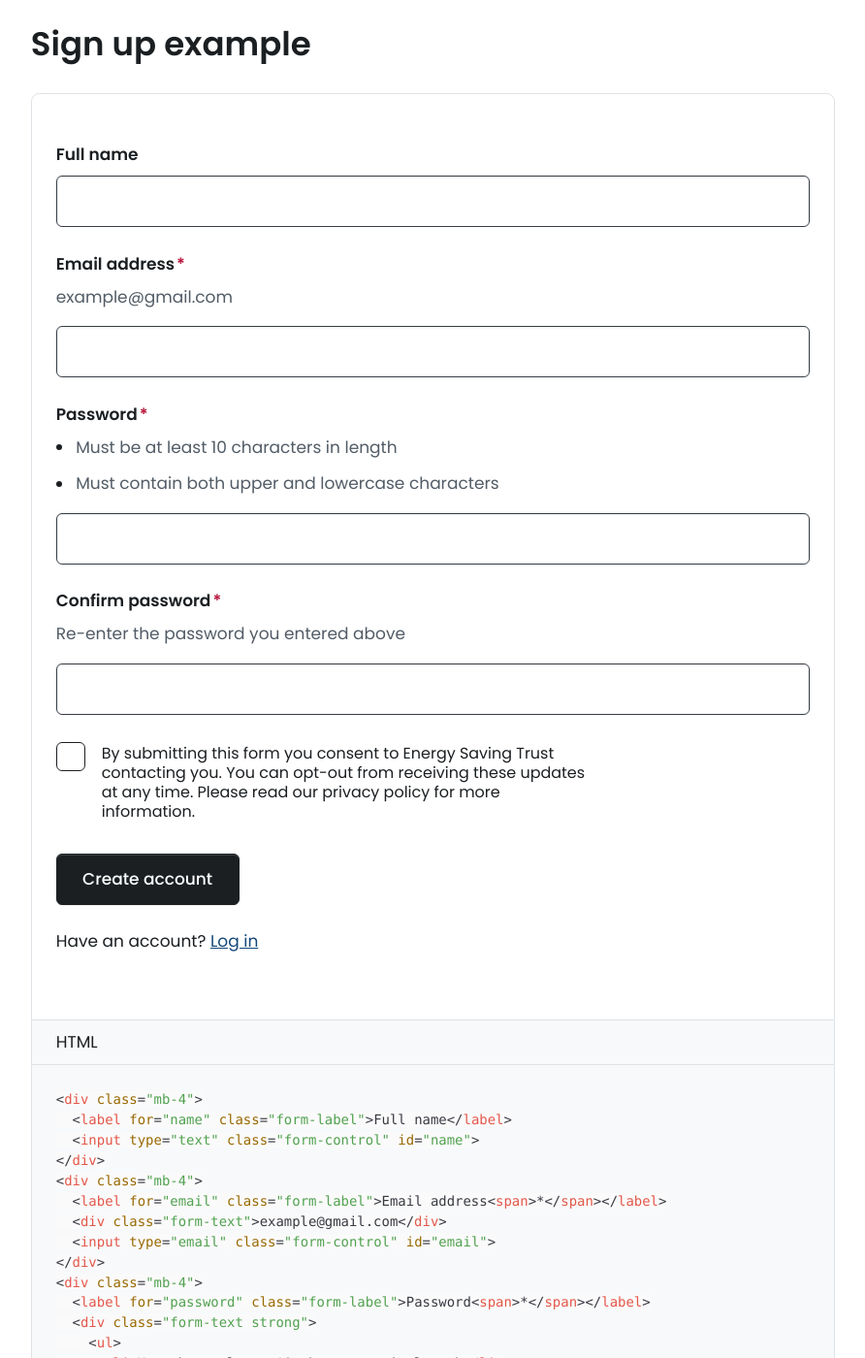
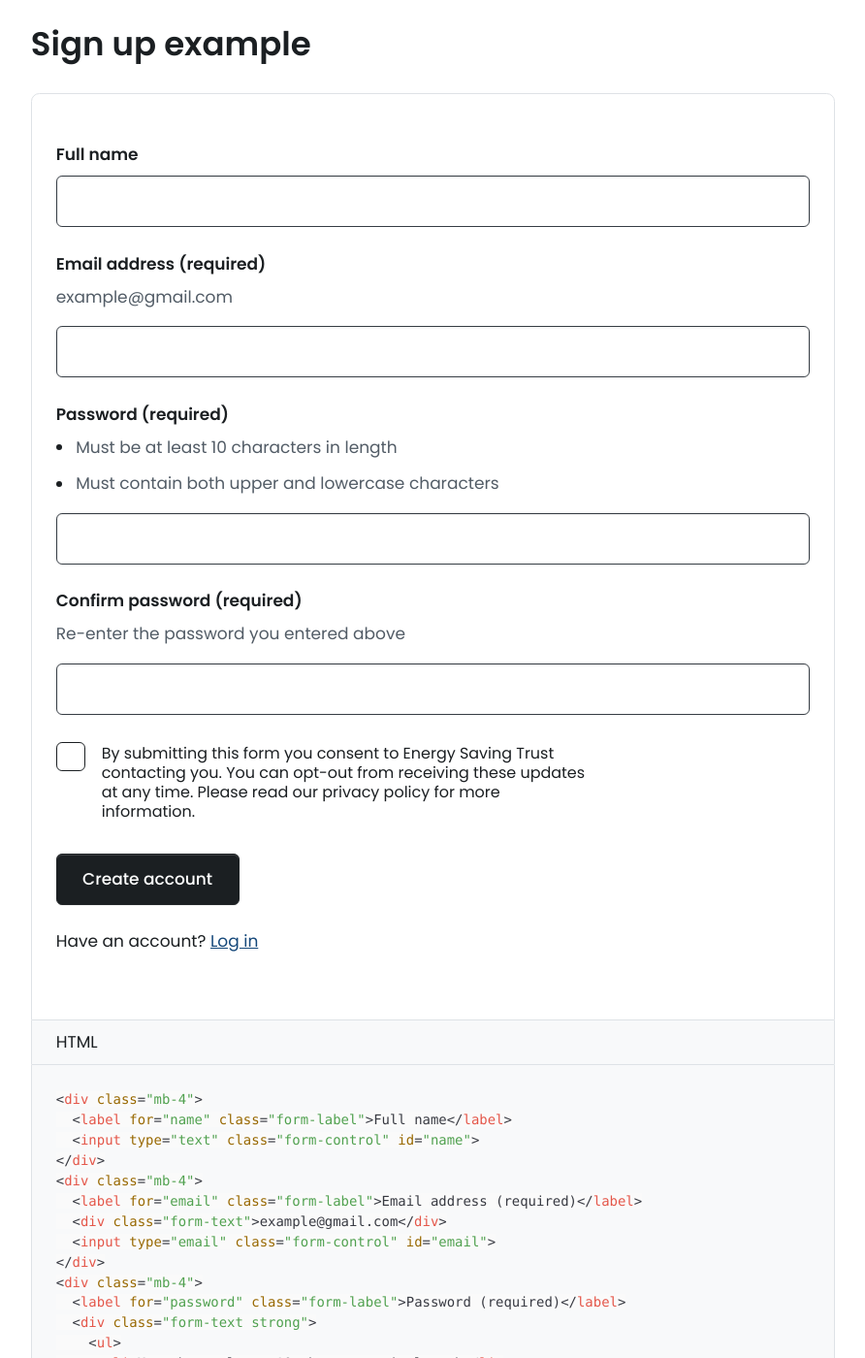
Before and after one commit to Energy-Saving-Trust/Design-System, a Jekyll site: the page built from patterns/login.md, in a window 1280 px wide and 1400 px high, scrolled down 1469 px. Shown: the whole window at 97% size, without its empty margins (336-1228 px from the left). Built offline with Jekyll 4.4.1, drawn with Linux system fonts in a browser that asks for light colours; nearby versions of some CDN libraries; some of the changed text lies outside the part shown.

Commit message:
fixes #57

```diff
--- a/patterns/login.md
+++ b/patterns/login.md
@@ -14,12 +14,12 @@ Log in / Sign up documentation goes here.
 
 {% capture code_render %}
 <div class="mb-4">
-  <label for="email" class="form-label">Email address<span>*</span></label>
+  <label for="email" class="form-label">Email address (required)</label>
   <div class="form-text">example@gmail.com</div>
   <input type="email" class="form-control" id="email">
 </div>
 <div class="mb-4">
-  <label for="password" class="form-label">Password<span>*</span></label>
+  <label for="password" class="form-label">Password (required)</label>
   <div class="form-text">example: est123</div>
   <input type="password" class="form-control" id="password">
 </div>
@@ -45,12 +45,12 @@ Log in / Sign up documentation goes here.
   <input type="text" class="form-control" id="name">
 </div>
 <div class="mb-4">
-  <label for="email" class="form-label">Email address<span>*</span></label>
+  <label for="email" class="form-label">Email address (required)</label>
   <div class="form-text">example@gmail.com</div>
   <input type="email" class="form-control" id="email">
 </div>
 <div class="mb-4">
-  <label for="password" class="form-label">Password<span>*</span></label>
+  <label for="password" class="form-label">Password (required)</label>
   <div class="form-text strong">
     <ul>
       <li>Must be at least 10 characters in length</li>
@@ -60,7 +60,7 @@ Log in / Sign up documentation goes here.
   <input type="password" class="form-control" id="password">
 </div>
 <div class="mb-4">
-  <label for="confirm_password" class="form-label">Confirm password<span>*</span></label>
+  <label for="confirm_password" class="form-label">Confirm password (required)</label>
   <div class="form-text strong">
     Re-enter the password you entered above
   </div>
```
Also changed, not shown: components/textarea.md (+1 -1 lines), testing/contact-form.md (+5 -5 lines), testing/login.md (+5 -5 lines).
